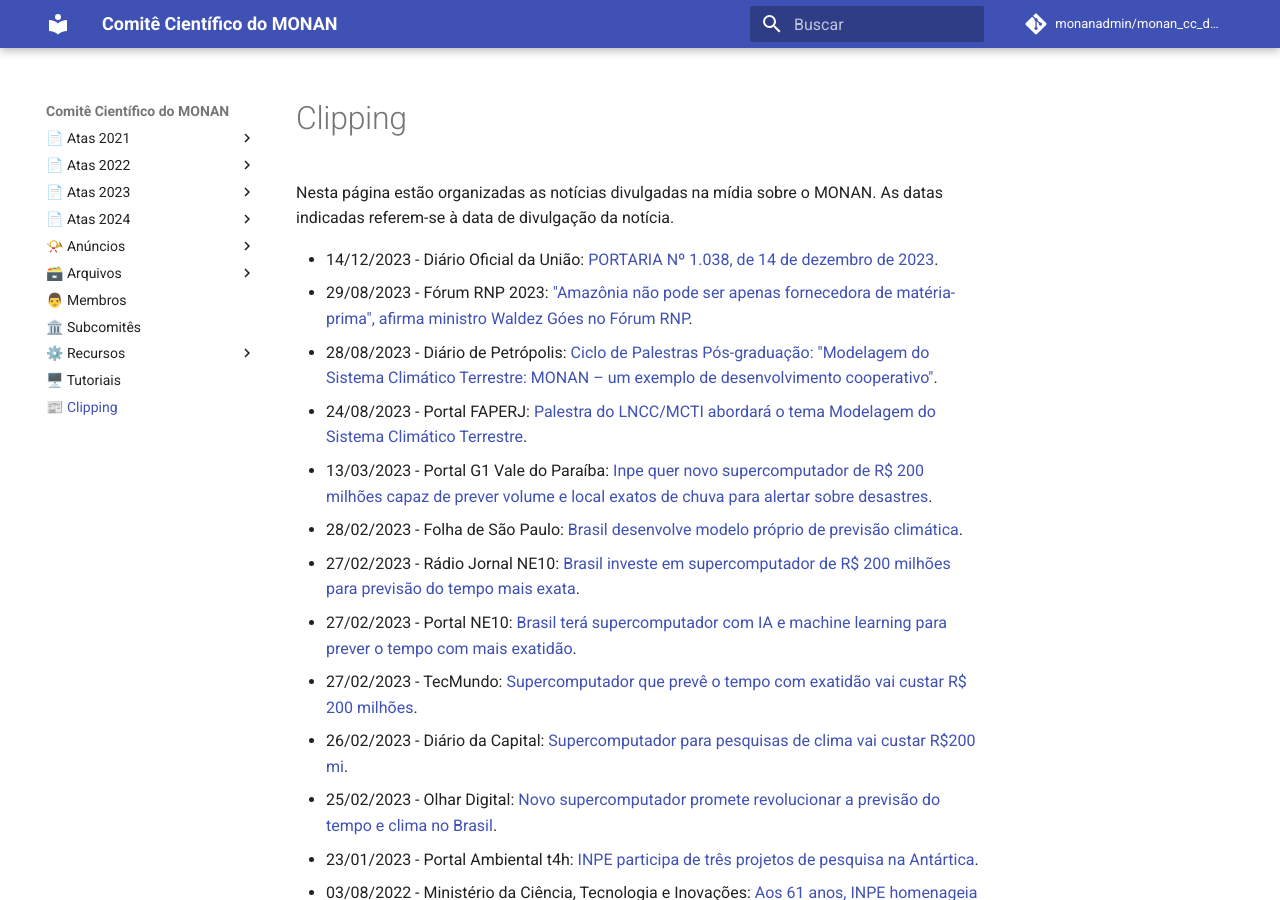
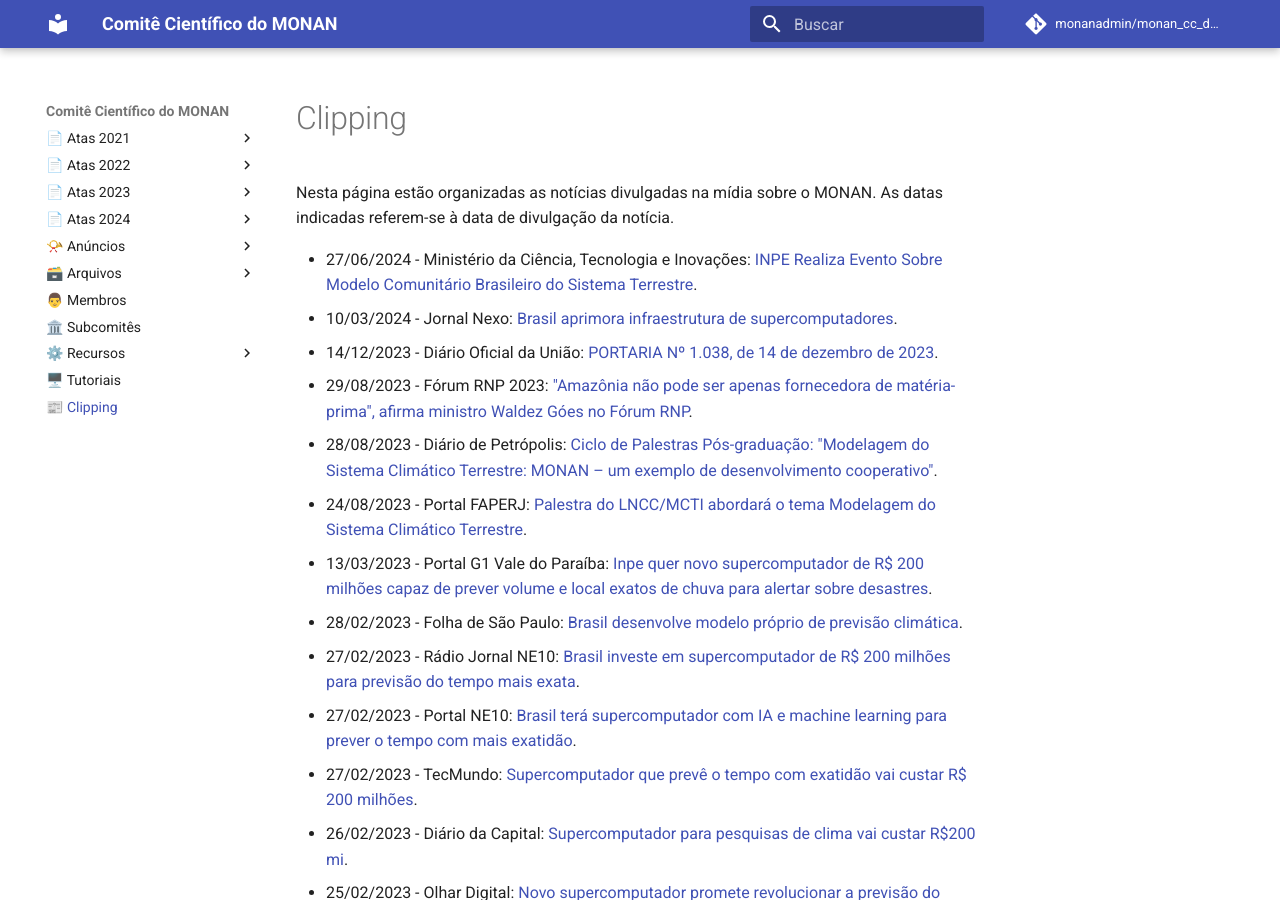
Before and after one commit to monanadmin/monan_cc_docs, an MkDocs documentation site: the page built from docs/clipping.md, in a window 1280 px wide and 900 px high. Built offline with MkDocs 1.6.1 and Material for MkDocs 9.7.7, drawn with Linux system fonts in a browser that asks for light colours; comment, search, counter and statistics services are not loaded.

Commit message:
Atualizando página clipping

```diff
--- a/docs/clipping.md
+++ b/docs/clipping.md
@@ -2,6 +2,8 @@
 
 Nesta página estão organizadas as notícias divulgadas na mídia sobre o MONAN. As datas indicadas referem-se à data de divulgação da notícia.
 
+* 27/06/2024 - Ministério da Ciência, Tecnologia e Inovações: [INPE Realiza Evento Sobre Modelo Comunitário Brasileiro do Sistema Terrestre](https://www.gov.br/inpe/pt-br/assuntos/ultimas-noticias/inpe-realiza-evento-sobre-modelo-comunitario-brasileiro-do-sistema-terrestre).
+* 10/03/2024 - Jornal Nexo: [Brasil aprimora infraestrutura de supercomputadores](https://www.nexojornal.com.br/externo/2024/03/10/brasil-aprimora-infraestrutura-de-supercomputadores).
 * 14/12/2023 - Diário Oficial da União: [PORTARIA Nº 1.038, de 14 de dezembro de 2023](https://www.in.gov.br/web/dou/-/portaria-n-1.038-de-14-de-dezembro-de-2023-530653031).
 * 29/08/2023 - Fórum RNP 2023: ["Amazônia não pode ser apenas fornecedora de matéria-prima", afirma ministro Waldez Góes no Fórum RNP](https://www.rnp.br/noticias/amazonia-nao-pode-ser-apenas-fornecedora-de-materia-prima-afirma-ministro-waldez-goes-no).
 * 28/08/2023 - Diário de Petrópolis: [Ciclo de Palestras Pós-graduação: "Modelagem do Sistema Climático Terrestre: MONAN – um exemplo de desenvolvimento cooperativo"](https://www.diariodepetropolis.com.br/integra/ciclo-de-palestras-pos-graduacao-modelagem-do-sistema-climatico-terrestre-monan-um-exemplo-de-desenvolvimento-cooperativo-247584).
```
